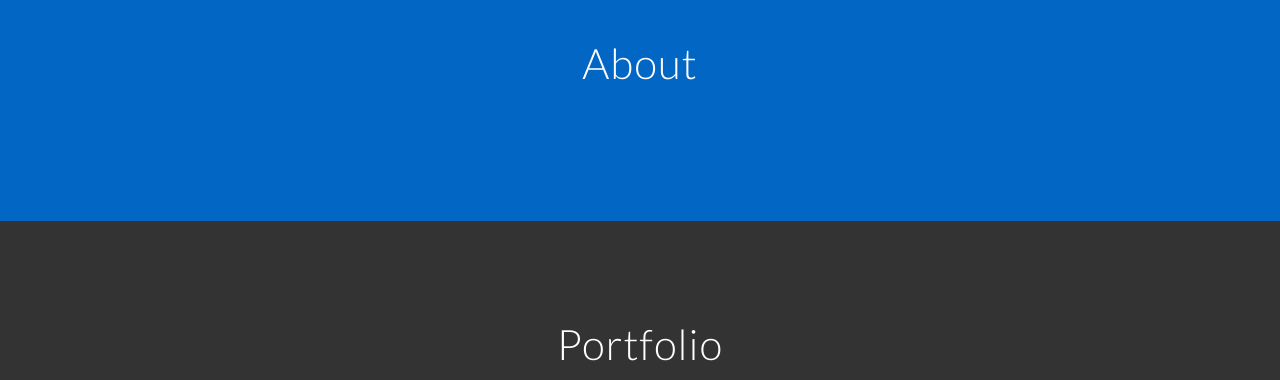
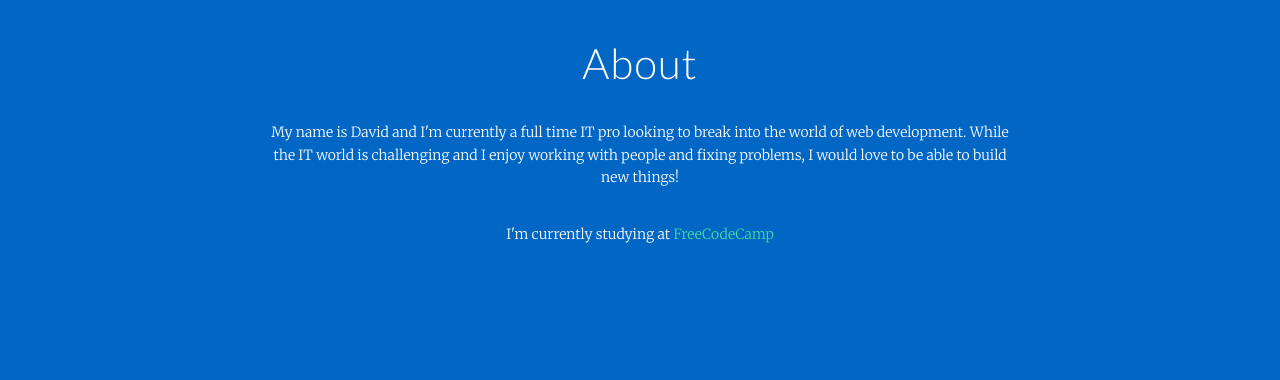
Before and after one commit to webdevdjm/fccportfolio, a plain HTML site: page index.html in a window 1280 px wide. Shown: the part 860-1240 px from the top of the page. Drawn offline with Linux system fonts and the light colour scheme.

Commit message:
about section update

```diff
--- a/css/custom.css
+++ b/css/custom.css
@@ -40,7 +40,7 @@ h3 {
 
 p {
 	margin: 0 0 25px;
-	font-size: 12px;
+	font-size: 14px;
 	line-height: 1.5;
 }
 
@@ -191,7 +191,7 @@ a:focus {
 }
 
 .intro .intro-body .intro-text {
-	font-size: 14px;
+	font-size: 18px;
 }
 
 @media(min-width:768px) {
--- a/index.html
+++ b/index.html
@@ -86,7 +86,9 @@
 		<div class="row">
 			<div class="col-lg-8 col-lg-offset-2">
 				<h2>About</h2>
-				<p></p>
+				<p>My name is David and I'm currently a full time IT pro looking to break into the world of web development.
+					While the IT world is challenging and I enjoy working with people and fixing problems, I would love to be able to build new things!</p>
+				<p>I'm currently studying at <a href="http://www.freecodecamp.com" target="_blank">FreeCodeCamp</a></p>
 			</div>
 		</div>
 	</section>
```
